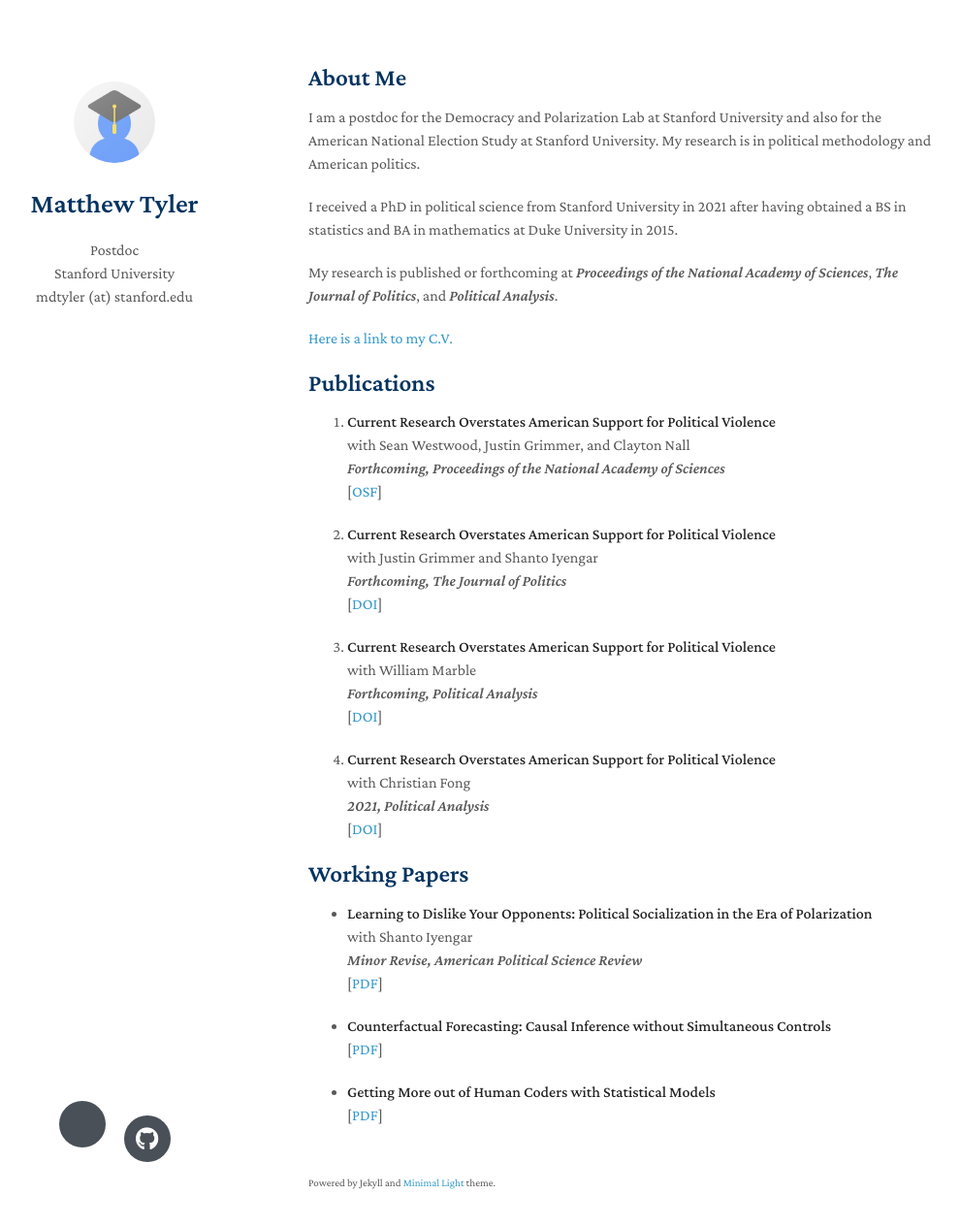
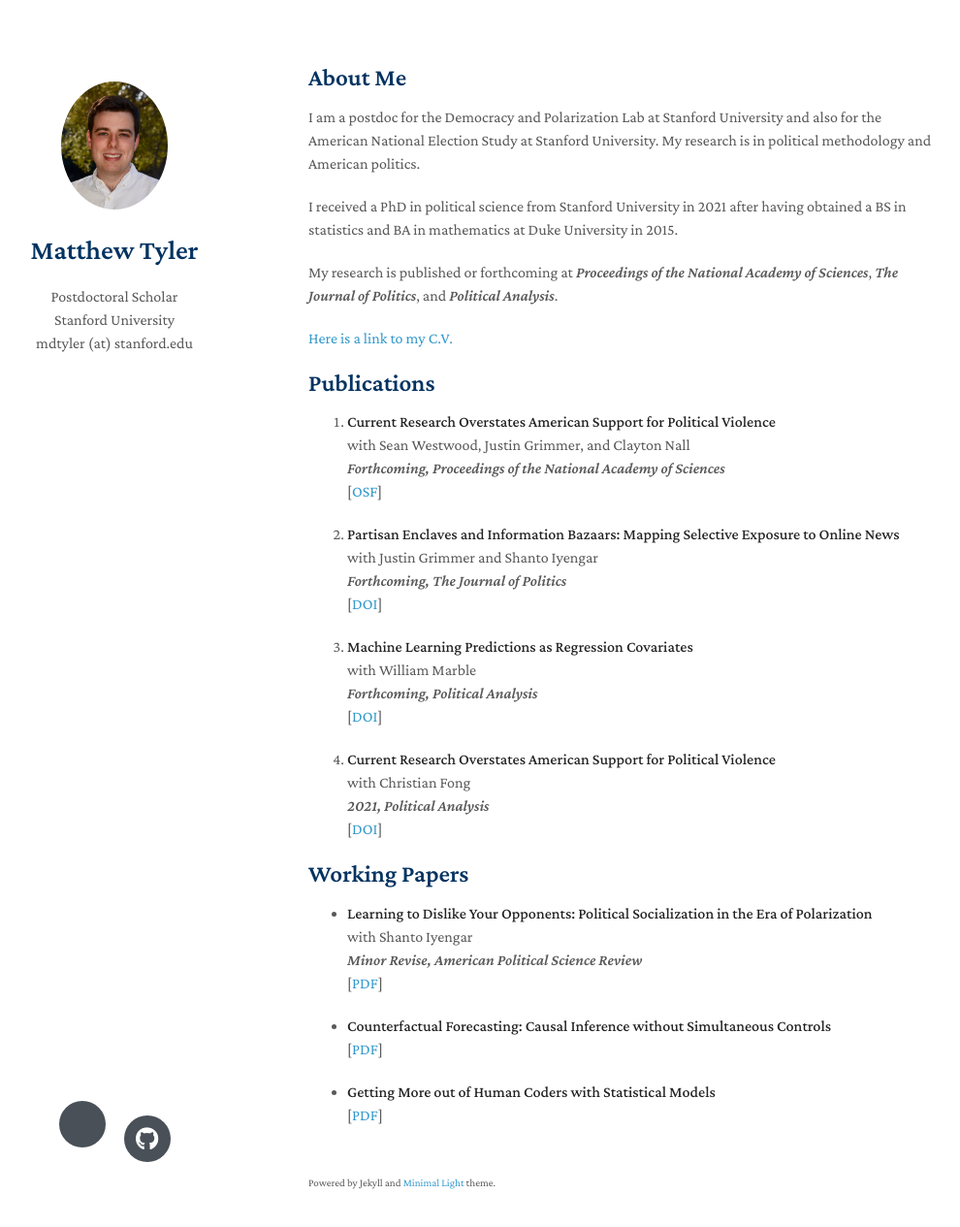
Before and after one commit to matthewtyler/matthewtyler.github.io, a Jekyll site: the page built from index.md, in a window 1280 px wide and 1300 px high. Shown: the top 1265 px of the window at 97% size, without its empty margins (152-1142 px from the left). Built offline with Jekyll 4.4.1, drawn with Linux system fonts in a browser that asks for light colours; nearby versions of some CDN libraries; a style sheet for code colours, icons or effects is not loaded; our own code applies the rules of GitHub Pages for plain Markdown files.

Commit message:
added avatar

```diff
--- a/_config.yml
+++ b/_config.yml
@@ -1,12 +1,12 @@
 title: Matthew Tyler
-position: Postdoc
+position: Postdoctoral Scholar
 affiliation: Stanford University
 email: mdtyler (at) stanford.edu
 keywords: minimal academic
 google_scholar: https://scholar.google.com/citations?hl=en&user=QC_IdnMAAAAJ
 github_link: https://github.com/matthewtyler
 linkedin:
-avatar: ./assets/img/avatar.png
+avatar: ./assets/img/avatar.jpg
 google_analytics:
 favicon: ./assets/img/favicon.png
 favicon_dark: ./assets/img/favicon-dark.png
--- a/index.md
+++ b/index.md
@@ -28,7 +28,7 @@ My research is published or forthcoming at *Proceedings of the National Academy
   <br>
   [[OSF](https://osf.io/a8m3n/)]
 
-3. [**Current Research Overstates American Support for Political Violence**](https://doi.org/10.1086/716950)
+3. [**Partisan Enclaves and Information Bazaars: Mapping Selective Exposure to Online News**](https://doi.org/10.1086/716950)
   <br>
   with Justin Grimmer and Shanto Iyengar
   <br>
@@ -36,7 +36,7 @@ My research is published or forthcoming at *Proceedings of the National Academy
   <br>
   [[DOI](https://doi.org/10.1086/716950)]
 
-2. [**Current Research Overstates American Support for Political Violence**](https://doi.org/10.1017/pan.2021.3)
+2. [**Machine Learning Predictions as Regression Covariates**](https://doi.org/10.1017/pan.2021.3)
   <br>
   with William Marble
   <br>
```
Also changed, not shown: assets/img/avatar.jpg (added), assets/img/avatar.png (deleted).
